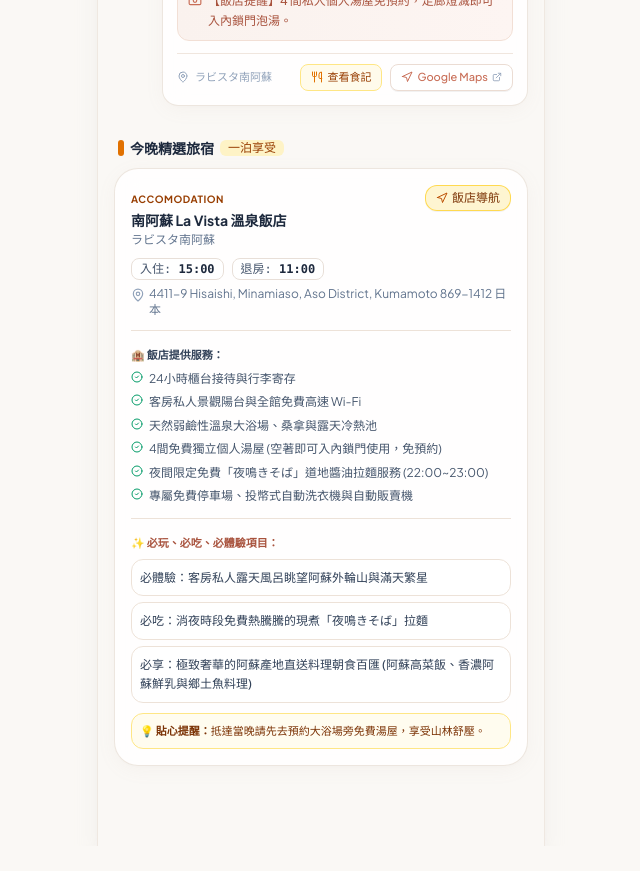
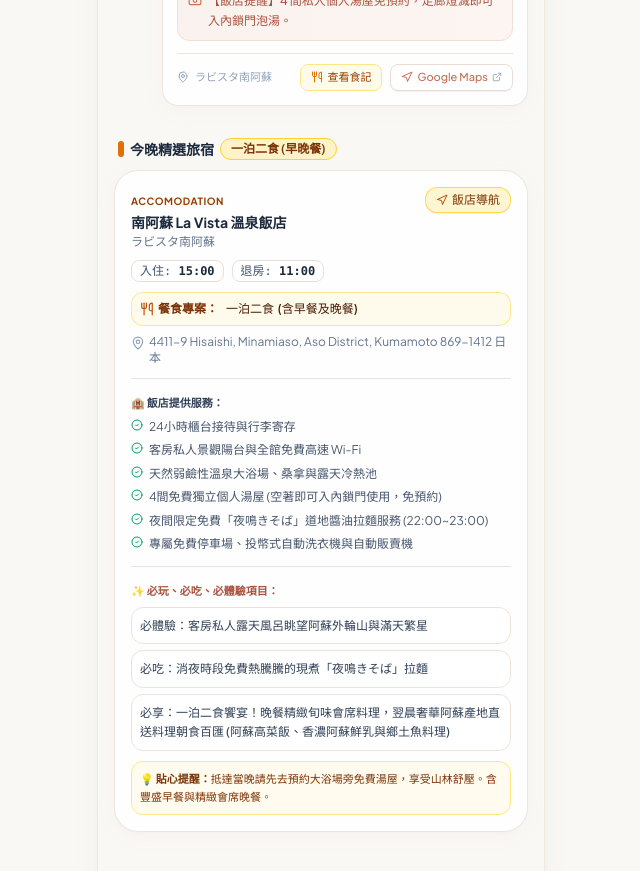
Before and after one commit to a0987507201-netizen/Japan-Kyushu-v2, a React (Vite) app: page / in a window 1280 px wide. Shown: the part 2560-3431 px from the top of the page, without its empty margins (319-959 px from the left). Before the commit the page ends 3406 px from the top, so only its background shows below. Built offline with nearby package versions, Linux system fonts and the light colour scheme; a web font is replaced by a local one.

Commit message:
feat(hotel): add meal plan support and update hotel data
- Add `mealPlan` field to `HotelItem` type
- Display meal plans in itinerary and exported HTML
- Update storage keys and map filters for new hotel selection

```diff
--- a/src/App.tsx
+++ b/src/App.tsx
@@ -16,9 +16,9 @@ import { ChecklistsView } from './components/ChecklistsView';
 import { TravelInfoView } from './components/TravelInfoView';
 
 export default function App() {
-  // Storage key versioned to force sync of Saturday 11/14 and updated 10:50 landing schedule
-  const DAYS_STORAGE_KEY = 'kyushu_2026_days_v20261114_sat';
-  const HOTELS_STORAGE_KEY = 'kyushu_2026_hotels_v20261114_sat';
+  // Storage key versioned to force sync of Saturday 11/14 and updated 11/17-11/19 hotels
+  const DAYS_STORAGE_KEY = 'kyushu_2026_days_v20261117_hotels';
+  const HOTELS_STORAGE_KEY = 'kyushu_2026_hotels_v20261117_hotels';
 
   // Load state from localStorage or initialize with master seed data
   const [days, setDays] = useState<DaySchedule[]>(() => {
@@ -30,7 +30,7 @@ export default function App() {
           Array.isArray(parsed) &&
           parsed[0]?.weekday === '週六' &&
           parsed[0]?.spots?.[0]?.time === '07:30' &&
-          parsed[0]?.spots?.[1]?.time === '10:50'
+          parsed[3]?.spots?.some(s => s.name.includes('黒崎'))
         ) {
           return parsed;
         }
@@ -46,7 +46,11 @@ export default function App() {
       const saved = localStorage.getItem(HOTELS_STORAGE_KEY);
       if (saved) {
         const parsed: HotelItem[] = JSON.parse(saved);
-        if (Array.isArray(parsed) && parsed[0]?.dateLabel?.includes('週六')) {
+        if (
+          Array.isArray(parsed) &&
+          parsed.some(h => h.name.includes('黒崎')) &&
+          parsed.some(h => h.name.includes('相鉄グランドフレッサ'))
+        ) {
           return parsed;
         }
       }
@@ -94,16 +98,18 @@ export default function App() {
       localStorage.removeItem('kyushu_2026_days_v2');
       localStorage.removeItem('kyushu_2026_days_v3');
       localStorage.removeItem('kyushu_2026_days_v4');
+      localStorage.removeItem('kyushu_2026_days_v20261114_sat');
       localStorage.removeItem('kyushu_2026_hotels');
       localStorage.removeItem('kyushu_2026_hotels_v2');
       localStorage.removeItem('kyushu_2026_hotels_v3');
+      localStorage.removeItem('kyushu_2026_hotels_v20261114_sat');
     } catch {}
 
-    // Check if days or hotels currently loaded on client need updating to the latest 2026/11/14 (週六) and 10:50 arrival
-    if (days[0]?.weekday !== '週六' || days[0]?.spots?.[1]?.time !== '10:50') {
+    // Check if days or hotels currently loaded on client need updating to the latest 11/17-11/19 hotels
+    if (days[0]?.weekday !== '週六' || !days[3]?.spots?.some(s => s.name.includes('黒崎'))) {
       setDays(INITIAL_DAYS);
     }
-    if (hotels[0] && !hotels[0]?.dateLabel?.includes('週六')) {
+    if (!hotels.some(h => h.name.includes('黒崎')) || !hotels.some(h => h.name.includes('相鉄グランドフレッサ'))) {
       setHotels(INITIAL_HOTELS);
     }
   }, []);
--- a/src/components/ItineraryView.tsx
+++ b/src/components/ItineraryView.tsx
@@ -237,9 +237,21 @@ export const ItineraryView: React.FC<ItineraryViewProps> = ({
           <div className="flex items-center gap-1.5 mb-2.5 px-1">
             <span className="w-1.5 h-4 rounded-full bg-amber-600" />
             <h3 className="text-sm font-bold text-slate-800">今晚精選旅宿</h3>
-            <span className="text-xs bg-amber-100 text-amber-800 font-medium px-2 py-0.2 rounded-md">
-              一泊享受
-            </span>
+            {hotel.mealPlan ? (
+              <span className={`text-xs font-semibold px-2.5 py-0.5 rounded-full ${
+                hotel.mealPlan.includes('二食')
+                  ? 'bg-amber-100 text-amber-900 border border-amber-300'
+                  : hotel.mealPlan.includes('早餐')
+                  ? 'bg-emerald-100 text-emerald-900 border border-emerald-300'
+                  : 'bg-slate-100 text-slate-800 border border-slate-300'
+              }`}>
+                {hotel.mealPlan.includes('二食') ? '一泊二食 (早晚餐)' : hotel.mealPlan.includes('早餐') ? '含早餐' : '純住宿'}
+              </span>
+            ) : (
+              <span className="text-xs bg-amber-100 text-amber-800 font-medium px-2 py-0.5 rounded-md">
+                一泊享受
+              </span>
+            )}
           </div>
 
           <div className="glass-card rounded-3xl p-4 bg-gradient-to-br from-[#FFFDF9] via-[#FAF6F0] to-[#F5ECE4] border border-[#E5DACF] shadow-sm">
@@ -264,7 +276,7 @@ export const ItineraryView: React.FC<ItineraryViewProps> = ({
             </div>
 
             {/* Check-in / Out Time Badges */}
-            <div className="mt-2.5 flex items-center gap-2 text-xs font-mono">
+            <div className="mt-2.5 flex items-center flex-wrap gap-2 text-xs font-mono">
               <span className="bg-white/80 px-2 py-0.5 rounded-lg border border-[#E8DFD8] text-slate-600">
                 入住: <strong className="text-slate-800">{hotel.checkIn}</strong>
               </span>
@@ -273,7 +285,20 @@ export const ItineraryView: React.FC<ItineraryViewProps> = ({
               </span>
             </div>
 
-            <div className="text-xs text-slate-500 mt-1.5 flex items-start gap-1">
+            {/* Meal Plan Remarks */}
+            {hotel.mealPlan && (
+              <div className="mt-2.5 flex items-center gap-2 p-2 rounded-xl bg-amber-50/90 border border-amber-200/90 text-xs">
+                <span className="font-bold text-amber-900 flex items-center gap-1 shrink-0">
+                  <Utensils className="w-3.5 h-3.5 text-amber-700" />
+                  餐食專案：
+                </span>
+                <span className="font-medium text-amber-950 font-sans">
+                  {hotel.mealPlan}
+                </span>
+              </div>
+            )}
+
+            <div className="text-xs text-slate-500 mt-2 flex items-start gap-1">
               <MapPin className="w-3.5 h-3.5 shrink-0 text-slate-400 mt-0.5" />
               <span>{hotel.address}</span>
             </div>
--- a/src/components/KyushuMapView.tsx
+++ b/src/components/KyushuMapView.tsx
@@ -51,6 +51,10 @@ export function getSpotRegion(name: string, location: string): 'kumamoto' | 'oit
     text.includes('福岡') ||
     text.includes('博多') ||
     text.includes('小倉') ||
+    text.includes('黒崎') ||
+    text.includes('北九州') ||
+    text.includes('八幡') ||
+    text.includes('堅粕') ||
     text.includes('皿倉山') ||
     text.includes('天神') ||
     text.includes('糸島') ||
--- a/src/data/travelData.ts
+++ b/src/data/travelData.ts
@@ -10,6 +10,7 @@ export const INITIAL_HOTELS: HotelItem[] = [
     address: '4411-9 Hisaishi, Minamiaso, Aso District, Kumamoto 869-1412 日本',
     checkIn: '15:00',
     checkOut: '11:00',
+    mealPlan: '一泊二食 (含早餐及晚餐)',
     services: [
       '24小時櫃台接待與行李寄存',
       '客房私人景觀陽台與全館免費高速 Wi-Fi',
@@ -21,9 +22,9 @@ export const INITIAL_HOTELS: HotelItem[] = [
     highlights: [
       '必體驗：客房私人露天風呂眺望阿蘇外輪山與滿天繁星',
       '必吃：消夜時段免費熱騰騰的現煮「夜鳴きそば」拉麵',
-      '必享：極致奢華的阿蘇產地直送料理朝食百匯 (阿蘇高菜飯、香濃阿蘇鮮乳與鄉土魚料理)'
+      '必享：一泊二食饗宴！晚餐精緻旬味會席料理，翌晨奢華阿蘇產地直送料理朝食百匯 (阿蘇高菜飯、香濃阿蘇鮮乳與鄉土魚料理)'
     ],
-    notes: '抵達當晚請先去預約大浴場旁免費湯屋，享受山林舒壓。',
+    notes: '抵達當晚請先去預約大浴場旁免費湯屋，享受山林舒壓。含豐盛早餐與精緻會席晚餐。',
     mapCoord: { x: 44, y: 55 }
   },
   {
@@ -35,6 +36,7 @@ export const INITIAL_HOTELS: HotelItem[] = [
     address: '6700番地 Manganji, Minamioguni, Aso District, Kumamoto 869-2402 日本',
     checkIn: '15:00',
     checkOut: '10:00',
+    mealPlan: '一泊二食 (含早餐及晚餐)',
     services: [
       '百年傳統日式溫泉旅館女將迎賓與行李專人搬運',
       '筑後川溪流畔男女大浴場與野趣露天風呂',
@@ -44,10 +46,10 @@ export const INITIAL_HOTELS: HotelItem[] = [
     ],
     highlights: [
       '必體驗：躺在露天風呂中聆聽田之原川溪流潺潺水聲，享受秋日楓紅倒影',
-      '必吃：主廚特選熊本頂級「肥後牛會席料理」與在地清甜山菜旬味',
+      '必吃：一泊二食在料亭獨立個室品嚐主廚特選熊本頂級「肥後牛會席料理」與在地清甜山菜旬味，翌晨享用精緻傳統日式朝食',
       '必玩：換上日式浴衣踩著木屐漫步黑川溫泉街，品嚐「パティスリー 麓」酥脆泡芙與「どらどら」銅鑼燒'
     ],
-    notes: '黑川溫泉街小徑較窄，可先開至門口卸行李再由服務人員指引停車。',
+    notes: '黑川溫泉街小徑較窄，可先開至門口卸行李再由服務人員指引停車。含頂級肥後牛會席晚宴與日式早餐。',
     mapCoord: { x: 49, y: 48 }
   },
   {
@@ -59,6 +61,7 @@ export const INITIAL_HOTELS: HotelItem[] = [
     address: '1 Kankaijicho, Beppu, Oita 874-0822 日本',
     checkIn: '15:00',
     checkOut: '11:00',
+    mealPlan: '一泊二食 (含早餐及晚餐)',
     services: [
       'JR別府站免費來回穿梭接駁車服務',
       '超大型溫泉渡假園區、紀念品物產街與休閒遊樂中心',
@@ -68,79 +71,86 @@ export const INITIAL_HOTELS: HotelItem[] = [
     highlights: [
       '必體驗：名聞遐邇的「大空之湯 / 棚湯」五層梯田式露天無邊際溫泉，居高臨下將別府灣海天一色與市區夜景盡收眼底',
       '必看：夜間戶外露天溫泉「THE AQUA GARDEN」震撼雷射光影與音樂噴泉水舞秀',
-      '必吃：豪華多國料理自助百匯晚餐，現切黑毛和牛、生魚片海鮮丼、大分名物唐揚雞與精緻甜點吃到飽'
+      '必吃：一泊二食超豪華多國料理自助百匯晚餐，現切黑毛和牛牛排、現切生魚片海鮮丼、大分名物唐揚雞與精緻甜點吃到飽；翌晨超人氣朝食百匯'
     ],
-    notes: '棚湯清晨日出視野絕美，建議早起 06:00 邊泡湯邊看別府灣晨曦破曉！',
+    notes: '棚湯清晨日出視野絕美，建議早起 06:00 邊泡湯邊看別府灣晨曦破曉！含豪華晚餐與自助早餐。',
     mapCoord: { x: 62, y: 41 }
   },
   {
     id: 'hotel-1117',
-    name: '由布院金鱗湖畔獨棟民宿 David No Yakata',
-    jpName: 'David No Yakata (ダビデの館)',
+    name: 'コンフォートホテル 黒崎 (Comfort Hotel Kurosaki)',
+    jpName: 'コンフォートホテル 黒崎',
     date: '2026-11-17',
     dateLabel: '11/17 (週二)',
-    address: '大分縣, 湯布院, Kawakami 1761-18, 日本',
-    checkIn: '15:00~18:00',
+    address: '3 Chome-13-13 Kurosaki, Yahatanishi Ward, Kitakyushu, Fukuoka 806-0021日本',
+    checkIn: '15:00',
     checkOut: '10:00',
+    mealPlan: '含早餐 (免費健康和洋朝食百匯)',
     services: [
-      '金鱗湖畔整棟私人別墅獨棟獨享，隱密性極高',
-      '完整日式現代化廚房 (IH爐、電鍋、雙層大冰箱、微波爐、平底鍋、壽喜燒深鍋、全套碗筷調味料)',
-      '室內專屬天然溫泉私人浴池 (24小時隨時享受由布院純淨泉水)',
-      '私人庭院免費停車位、高速光纖 Wi-Fi、洗脫烘一體洗衣機'
+      '24小時接待櫃台、全天候行李寄放服務',
+      '1樓「Comfort Library Cafe」旅客專屬休憩空間 (10:00~24:00 提供免費研磨現煮咖啡、多款花草茶、檸檬水與精選旅行書籍)',
+      '全館免費高速 Wi-Fi、加濕空氣清淨機',
+      '獨家「Choice Pillow 快眠專利枕」與舒適睡袍免費借用',
+      '自助投幣式洗衣機、烘衣機、微波爐、製冰機與自動販賣機',
+      '特約收費停車場、無障礙友善電梯'
     ],
     highlights: [
-      '必體驗：傍晚遊客散去後，漫步至金鱗湖畔享受專屬靜謐湖光秋色',
-      '必吃：下午先在由布院在地超商 (A-Coop / MaxValu) 採買頂級大分豐後牛霜降肉片、大蔥、香菇自煮熱騰騰「壽喜燒 Sukiyaki」',
-      '必玩：翌日清晨 06:30 推開民宿大門，步行 2 分鐘即達金鱗湖第一排捕捉仙境晨霧與鳥居紅葉'
+      '必吃：每日早晨 06:30~09:30 免費享用「健康朝食百匯」！包含現烤可頌與丹麥麵包、日替溫暖蔬菜濃湯、日式三角飯糰、新鮮沙拉與果香優格',
+      '必體驗：在「Comfort Library Cafe」點一杯現磨熱咖啡，翻閱九州在地圖文書籍，享受靜謐悠閒的放鬆時光',
+      '必吃必逛周邊：步行 3 分鐘即達 JR 黑崎站及黑崎商店街，周邊有福岡知名鐵鍋煎餃、炭火燒鳥居酒屋及拉麵名店，夜生活機能絕佳'
     ],
-    notes: '入住時間最晚為 18:00，請留意於湯布院散策後準時辦理入住。晚餐食材於超商備妥即可享受溫馨家庭時光。',
-    mapCoord: { x: 58, y: 44 }
+    notes: '住宿含免費早餐。1樓 Library Cafe 迎賓咖啡全天候供應。退房時間為 10:00。',
+    mapCoord: { x: 50, y: 19 }
   },
   {
     id: 'hotel-1118',
-    name: '北九州小倉皇冠宮飯店',
-    jpName: 'HOTEL CROWN PALAIS KOKURA ホテルクラウンパレス小倉',
+    name: 'ホテルサードプレイス博多 (Hotel 3rd Place Hakata)',
+    jpName: 'ホテルサードプレイス博多',
     date: '2026-11-18',
     dateLabel: '11/18 (週三)',
-    address: '802-0077 福岡県北九州市小倉北区馬借1-2-1 日本',
-    checkIn: '14:00',
-    checkOut: '12:00',
+    address: '2 Chome-2-2 Katakasu, Hakata Ward, Fukuoka, 812-0043日本',
+    checkIn: '15:00',
+    checkOut: '10:00',
+    mealPlan: '純住宿 (不含早餐)',
     services: [
-      '紫川水岸綠意景觀、24小時接待櫃台、快速退房服務',
-      '客房寬敞舒適、高速 Wi-Fi、加濕空氣清淨機',
-      '專屬地下收費停車場、投幣式洗衣機、自行車免費出借',
-      '優雅法式西餐廳與豐富精緻和洋朝食'
+      '24小時櫃台接待與行李寄存服務',
+      '客房獨立衛浴設備、POLA 頂級沐浴洗髮備品、吹風機',
+      '全客房高速免費 Wi-Fi、液晶電視、靜音冰箱、加濕電熱水壺',
+      '自助投幣式洗衣烘衣設備、自動販賣機、微波爐',
+      '設有專屬收費停車場 (數量有限，先到先得)'
     ],
     highlights: [
-      '必體驗：傍晚前往「皿倉山纜車」俯瞰新日本三大夜景百億全景後悠閒入住',
-      '必吃：步行可達小倉旦過市場周邊、在地知名炭火燒烤居酒屋或門司港風烤咖哩',
-      '必散步：晚間沿著紫川水岸河畔步道漫步至小倉城賞夜間護城河倒影'
+      '必體驗：溫馨舒適的「第三空間 (Third Place)」居家放鬆感，鬧中取靜遠離站前喧囂，床鋪柔軟好眠',
+      '必吃周邊：鄰近博多車站筑紫口商圈與百年造酒廠「博多百年藏」，晚間推薦前往博多站前品嚐「博多もつ鍋 (牛腸鍋)」、水炊雞肉鍋或一蘭拉麵',
+      '必玩周邊：車程或步行即可快速抵達博多運河城、天神商圈與中洲屋台街，感受福岡最熱鬧的夜市文化與動漫購物樂趣'
     ],
-    notes: '退房時間為寬裕的 12:00，早晨可睡飽後再輕鬆出發前往博多。',
-    mapCoord: { x: 53, y: 17 }
+    notes: '入住時間 15:00、退房時間 10:00。周邊博多美食餐廳極為豐富。',
+    mapCoord: { x: 38, y: 24 }
   },
   {
     id: 'hotel-1119',
-    name: '博多克里歐庭酒店',
-    jpName: 'Hotel Clio Court Hakata (ホテルクリオコート博多)',
+    name: '相鉄グランドフレッサ 熊本 (Sotetsu Grand Fressa Kumamoto)',
+    jpName: '相鉄グランドフレッサ 熊本',
     date: '2026-11-19',
     dateLabel: '11/19 (週四)',
-    address: '5-3 Hakataekichūōgai, Hakata Ward, Fukuoka, 812-0012 日本',
-    checkIn: '14:00',
+    address: '2 Chome-2-23 Shimotori, Chuo Ward, Kumamoto, 860-0807日本',
+    checkIn: '15:00',
     checkOut: '11:00',
+    mealPlan: '含早餐 (熊本在地鄉土旬味自助朝食百匯)',
     services: [
-      'JR博多站筑紫口步行「1分鐘」無敵交通地段！',
-      '24小時櫃台、行李全天候寄放、外語服務人員',
-      '附設精緻餐廳、咖啡廳、吸菸室、自動販賣機、投幣洗衣機',
-      '全客房免費 Wi-Fi、齊全衛浴備品與舒適羽絨被'
+      '全館導入「SOU-BI-SUI」全館淨水活水系統 (客房洗浴、飲用水皆為純淨柔和好水)',
+      '自動自助報到退房機 (可多國語言快速辦理)、24小時櫃台與行李寄放',
+      '1樓大廳提供豐富備品自由取用吧 (DHC卸妝保養品、泡湯入浴劑、茶包、刮鬍泡等)',
+      '全館高速 Wi-Fi、席夢思頂級舒壓床墊、加濕空氣清淨機',
+      '投幣式洗衣烘乾機 (房內電視可即時查看洗衣機剩餘時間)、微波爐、製冰機'
     ],
     highlights: [
-      '必體驗：下樓就是博多車站地下街、阪急百貨、AMU PLAZA 與地鐵站',
-      '必吃：隔壁就是「星乃咖啡店」，可悠閒享用招牌現烤舒芙蕾厚鬆餅與炭火手沖咖啡',
-      '必逛：博多運河城 Bandai Namco Cross Store 與天神 PARCO 盡情抽一番賞、扭蛋與夾娃娃'
+      '必吃：早晨享用結合熊本名物產地的豐盛自助朝食！包含現煮熊本太平燕、芥末蓮藕 (辛子蓮根)、阿蘇高原鮮乳與熊本在地時蔬',
+      '必體驗：全館 SOU-BI-SUI 淨水系統沐浴體驗，水質溫潤親膚，泡澡徹底洗淨旅行疲憊',
+      '必玩必逛周邊：位於熊本最核心的「下通商店街」內！出飯店門口即是熱鬧商店街，藥妝店、唐吉訶德、鶴屋百貨步行可達，晚餐直接品嚐「菅乃屋」頂級馬肉料理或「黑亭拉麵」'
     ],
-    notes: '位於博多站前樞紐，若有購買藥妝與一番賞戰利品可隨時拿回房間放下再繼續逛街！',
-    mapCoord: { x: 38, y: 24 }
+    notes: '入住時間 15:00、退房時間 11:00。含精緻早餐。出飯店即是下通商店街，逛街覓食絕佳地點。',
+    mapCoord: { x: 36, y: 53 }
   },
   {
     id: 'hotel-1120',
@@ -151,6 +161,7 @@ export const INITIAL_HOTELS: HotelItem[] = [
     address: '5-3 Jotomachi, Chuo Ward, Kumamoto, 860-0846 日本',
     checkIn: '15:00',
     checkOut: '10:00',
+    mealPlan: '純住宿 (不含早餐)',
     services: [
       '熊本城第一排景觀位置、現代文青簡約設計質感',
       '1樓 24小時休憩大廳提供免費手沖現磨咖啡與熊本在地名茶',
@@ -480,24 +491,24 @@ export const INITIAL_DAYS: DaySchedule[] = [
       {
         id: 's-1117-5',
         time: '16:30',
-        name: '由布院在地生鮮超市採買食材',
-        category: 'shopping',
-        notes: '前往 A-Coop Yufuin 或 MaxValu 超市，選購頂級大分豐後牛霜降肉片、大蔥、豆腐、蒟蒻絲、讚岐烏龍麵與壽喜燒醬汁。',
-        tips: '【備註亮點】今晚入住金鱗湖旁獨棟民宿 David No Yakata，親自料理美味壽喜燒！',
-        location: 'Aコープ ゆふいん店 大分県由布市湯布院町川上3028',
-        reviewQuery: 'Aコープ ゆふいん店',
-        mapCoord: { x: 57, y: 45 }
+        name: '由布院午後散策與湖畔風光',
+        category: 'scenic',
+        notes: '漫步由布院老街與周邊特色手作小店，欣賞金鱗湖畔秋日湖光山色。',
+        tips: '【拍照光線】午後斜陽映照由布岳與湯之坪街道，溫潤光影極適合拍照。',
+        location: '湯の坪街道 大分県由布市湯布院町川上',
+        reviewQuery: '湯の坪街道 由布院 散策',
+        mapCoord: { x: 57, y: 44 }
       },
       {
         id: 's-1117-6',
-        time: '17:45',
-        name: '入住 金鱗湖畔獨棟民宿 David No Yakata',
+        time: '18:30',
+        name: '入住 コンフォートホテル 黒崎 (Comfort Hotel Kurosaki)',
         category: 'hotel',
-        notes: '辦理入住，整棟別墅完全獨享！享受私房溫泉浴池，開火烹煮熱氣騰騰的壽喜燒，度過最溫馨難忘的由布院之夜。',
-        tips: '【獨棟民宿】房內廚房設備齊全，飯後可沿金鱗湖散步吹吹晚風。',
-        location: 'David No Yakata Kawakami 1761-18, Yufuin, Oita',
-        reviewQuery: 'David No Yakata 由布院民宿',
-        mapCoord: { x: 58, y: 44 }
+        notes: '辦理入住。入住時間 15:00、退房時間 10:00。住宿含早餐。周邊鄰近 JR 黑崎站，晚餐可至黑崎商店街品嚐九州鐵鍋煎餃或炭火燒鳥居酒屋。',
+        tips: '【飯店貼心服務】1樓 Library Cafe 10:00~24:00 免費提供現磨研磨咖啡與花草茶；客房備有快眠專利枕。翌晨享用免費朝食百匯。',
+        location: 'コンフォートホテル黒崎 福岡県北九州市八幡西区黒崎3-13-13',
+        reviewQuery: 'コンフォートホテル黒崎 住宿評價',
+        mapCoord: { x: 50, y: 19 }
       }
     ]
   },
@@ -564,13 +575,13 @@ export const INITIAL_DAYS: DaySchedule[] = [
       {
         id: 's-1118-5',
         time: '19:15',
-        name: '入住 HOTEL CROWN PALAIS KOKURA (小倉皇冠宮)',
+        name: '入住 ホテルサードプレイス博多 (Hotel 3rd Place Hakata)',
         category: 'hotel',
-        notes: '辦理入住，退房時間為 12:00。晚間可在小倉市區品嚐名物烤咖哩，或至黑崎站附近居酒屋小酌。',
-        tips: '【周邊漫步】飯店緊鄰紫川水岸，步行 10 分鐘即可遠眺夜間點燈的小倉城天守。',
-        location: 'ホテルクラウンパレス小倉 福岡県北九州市小倉北区馬借1-2-1',
-        reviewQuery: 'ホテルクラウンパレス小倉 住宿評價',
-        mapCoord: { x: 53, y: 17 }
+        notes: '辦理入住。入住時間 15:00、退房時間 10:00。鄰近博多車站筑紫口商圈，晚餐推薦前往博多車站品嚐牛腸鍋 (もつ鍋) 或水炊雞肉鍋。',
+        tips: '【交通與周邊】鬧中取靜遠離站前喧囂，床鋪柔軟舒適；前往博多運河城或中洲屋台車程約 5~8 分鐘。',
+        location: 'ホテルサードプレイス博多 福岡県福岡市博多区堅粕2丁目2-2',
+        reviewQuery: 'ホテルサードプレイス博多 住宿評價',
+        mapCoord: { x: 38, y: 24 }
       }
     ]
   },
@@ -637,13 +648,13 @@ export const INITIAL_DAYS: DaySchedule[] = [
       {
         id: 's-1119-5',
         time: '19:00',
-        name: '入住 Hotel Clio Court Hakata & 博多美食',
+        name: '入住 相鉄グランドフレッサ 熊本 (Sotetsu Grand Fressa Kumamoto)',
         category: 'hotel',
-        notes: '飯店位於博多站筑紫口步行 1 分鐘！買完戰利品直接放房間。晚餐推薦品嚐一蘭拉麵總本店、博多もつ鍋 いちたか 牛腸鍋或居酒屋。',
-        tips: '【飯店亮點】博多站前地段頂級便利，深夜隨時能去車站地下街與超商補貨。',
-        location: 'Hotel Clio Court Hakata 博多駅中央街5-3',
-        reviewQuery: 'Hotel Clio Court Hakata 住宿評價',
-        mapCoord: { x: 38, y: 24 }
+        notes: '辦理入住。入住時間 15:00、退房時間 11:00。住宿含早餐。位於下通商店街繁華中心，步行即可盡情品嚐熊本黑亭拉麵與馬肉料理！',
+        tips: '【飯店亮點】全館導入「SOU-BI-SUI」淨水活水系統；1樓備品吧提供 DHC 卸妝保養品與泡湯入浴劑；翌晨含豐富熊本鄉土風味自助早餐。',
+        location: '相鉄グランドフレッサ 熊本 熊本県熊本市中央区下通2丁目2-23',
+        reviewQuery: '相鉄グランドフレッサ 熊本 住宿評價',
+        mapCoord: { x: 36, y: 53 }
       }
     ]
   },
--- a/src/types/travel.ts
+++ b/src/types/travel.ts
@@ -25,6 +25,7 @@ export interface HotelItem {
   address: string;
   checkIn: string;
   checkOut: string;
+  mealPlan?: string;
   services: string[];
   highlights: string[];
   notes?: string;
```
Also changed, not shown: src/utils/cleanLocationName.ts (+9 -0 lines), src/utils/htmlExporter.ts (+9 -2 lines).
